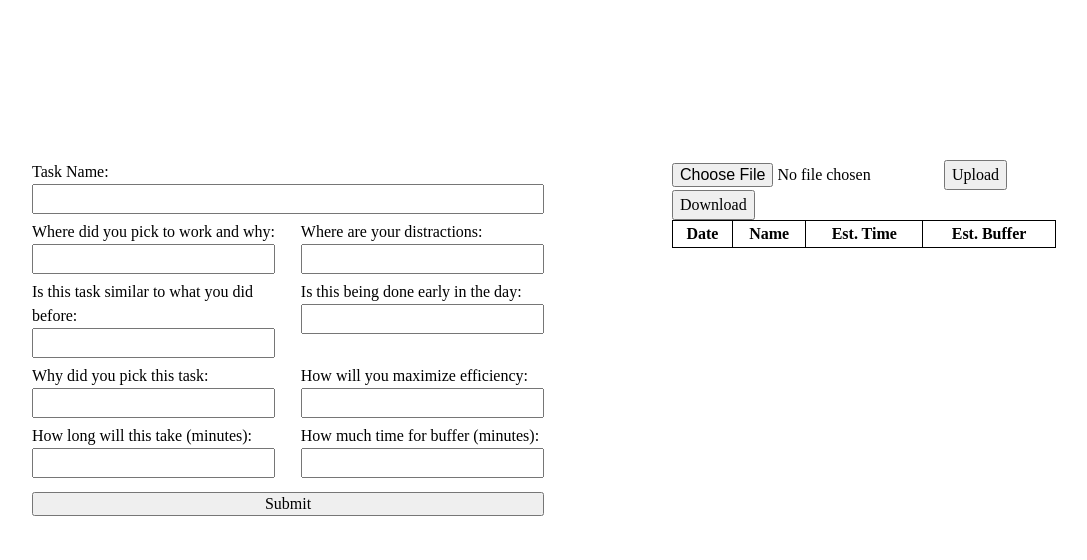
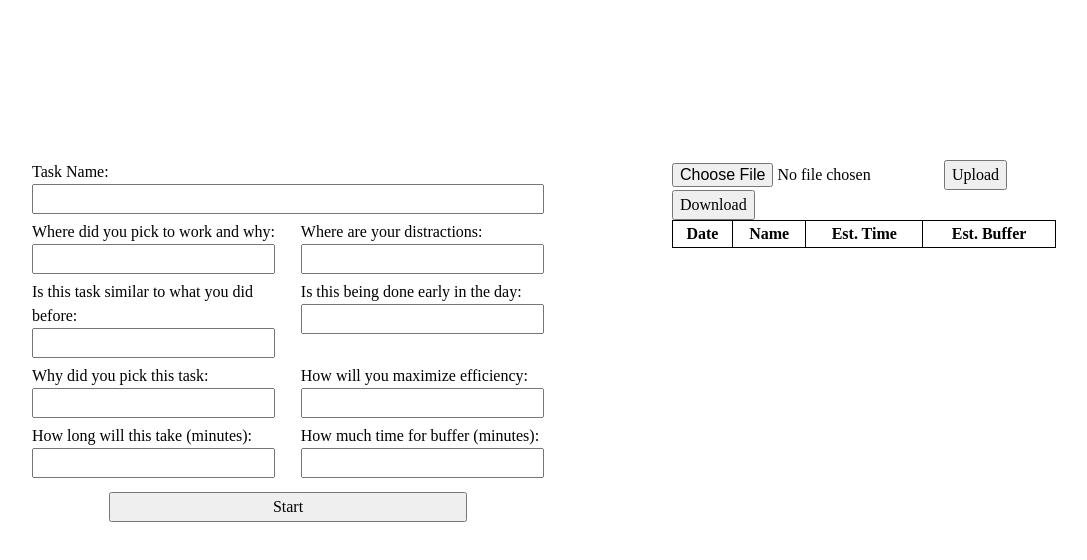
Before and after one commit to biddenboi/Checkpoint, a React (Vite) app: page / in a window 1280 px wide. Shown: the top 560 px of the page, without its empty margins (96-1183 px from the left). Built offline with nearby package versions, Linux system fonts and the light colour scheme.

Commit message:
Version 0.6: Task submission now changes to two buttons: either complete, fail, give up. Complete being task completion and fail being breaking of focus.

```diff
--- a/src/App.css
+++ b/src/App.css
@@ -16,6 +16,16 @@ div.rankList {
 
 table.taskList {
   border-collapse: collapse;
+}
+
+div.taskFormButtons {
+  display:flex;
+  justify-content: space-evenly;
+}
+
+button.taskFormButtons {
+  width:70%;
+  align-self: center;
 }
 
 form.taskCreationMenu {
--- a/src/App.jsx
+++ b/src/App.jsx
@@ -6,6 +6,7 @@ function App() {
   const [DataHandlerState, setDataHandlerState] = useState(() => new DataHandler());
   const [tasksState, setTasksState] = useState([]);
   const [fileData, setFileData] = useState(null);
+  const [inTaskSession, setInTaskSession] = useState(false);
 
 
    // Load tasks when component mounts
@@ -39,6 +40,7 @@ function App() {
     // Reload tasks after adding
     const tasks = await DataHandlerState.getTasks();
     setTasksState(tasks);
+    setInTaskSession(false);
 
     e.target.reset();
   }
@@ -58,6 +60,11 @@ function App() {
 
   const handleDownload = async (e) => {
     await DataHandlerState.getDataAsJSON();
+  }
+
+  const handleGiveUpTask = async (e) => {
+    e.target.form.reset();
+    setInTaskSession(false);
   }
 
   return <div className="taskDisplay">
@@ -101,7 +108,15 @@ function App() {
           <input type="number" name="estimatedBuffer"/>
         </label>
       </div>
-      <input type="submit" name="fileData"/>
+      {
+        inTaskSession ?
+        <div className="taskFormButtons">
+          <button>Complete</button>
+          <button type="button">Broke Focus</button>
+          <button type="button" onClick={handleGiveUpTask}>Give Up</button>
+        </div>
+        : <button onClick={() => setInTaskSession(true)} className="taskFormButtons" type="button">Start</button>
+      }
     </form>
     <div className="rankList">
       <div>
```
